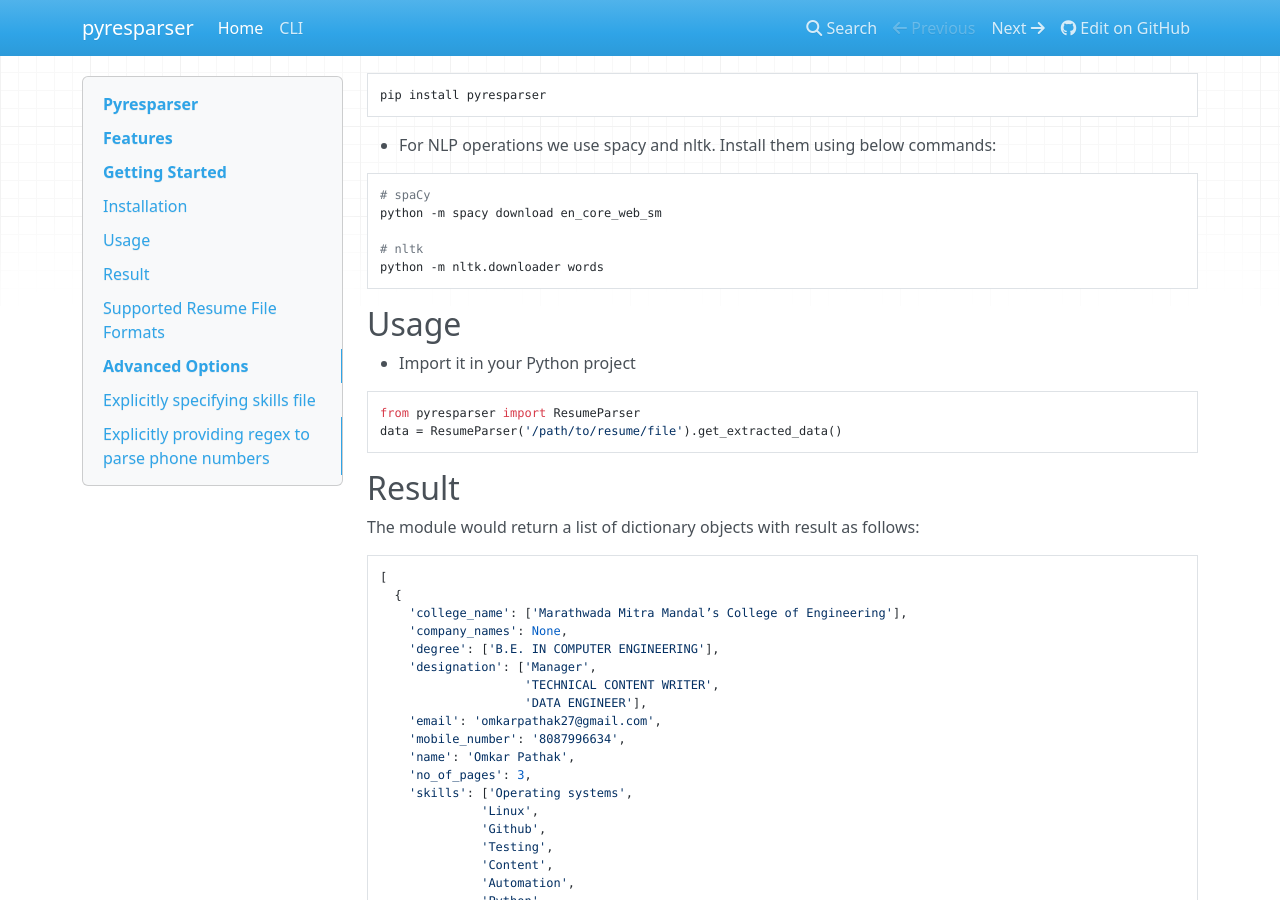
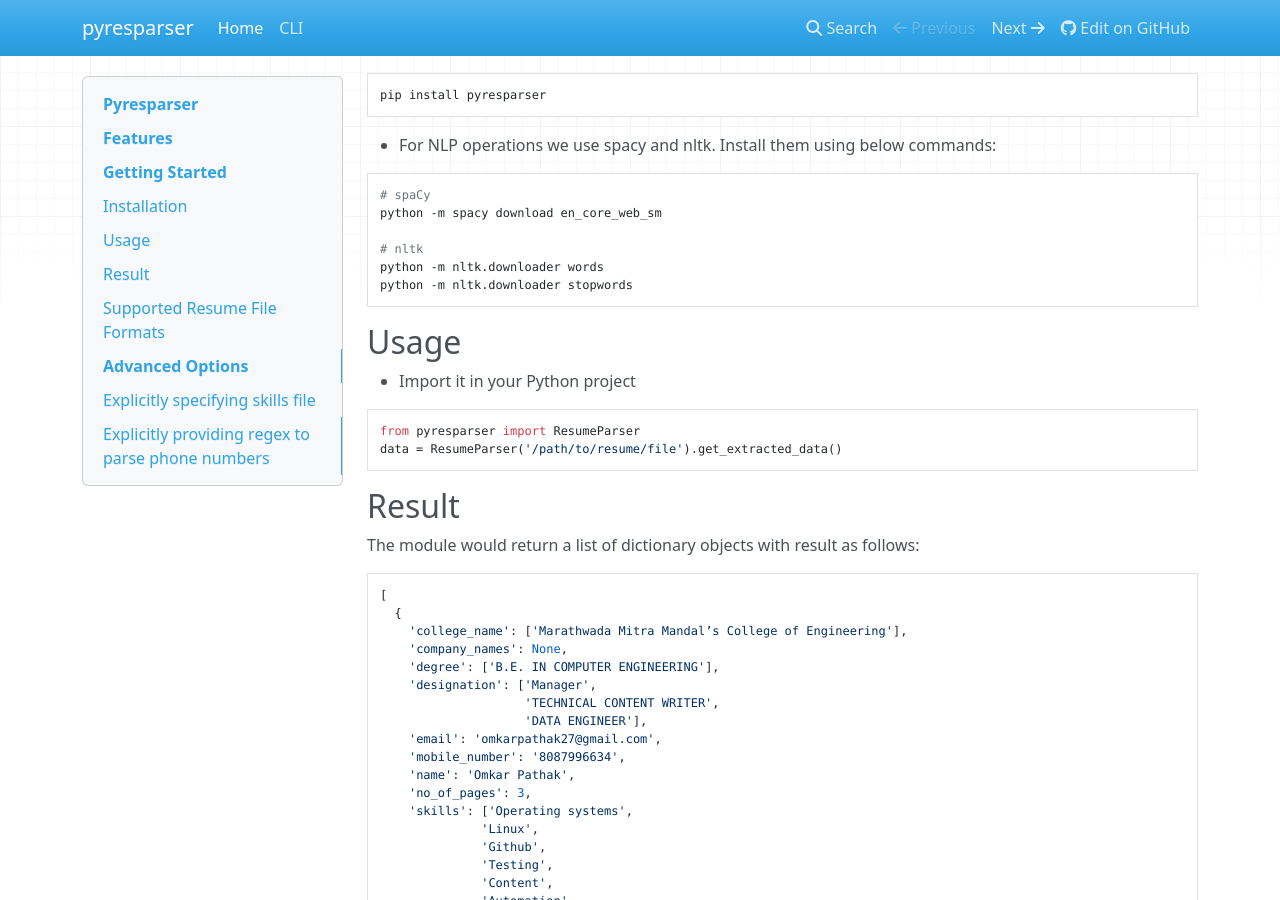
Before and after one commit to OmkarPathak/pyresparser, an MkDocs documentation site: the page built from docs/index.md, in a window 1280 px wide and 900 px high, scrolled down 537 px. Built offline with MkDocs 1.6.1, drawn with Linux system fonts in a browser that asks for light colours; nearby versions of some CDN libraries.

Commit message:
Add 'stopwords' to nltk requirements (#33)

````diff
--- a/docs/index.md
+++ b/docs/index.md
@@ -32,6 +32,7 @@ python -m spacy download en_core_web_sm
 
 # nltk
 python -m nltk.downloader words
+python -m nltk.downloader stopwords
 ```
 
 ## Usage
````
Also changed, not shown: README.md (+1 -0 lines).
